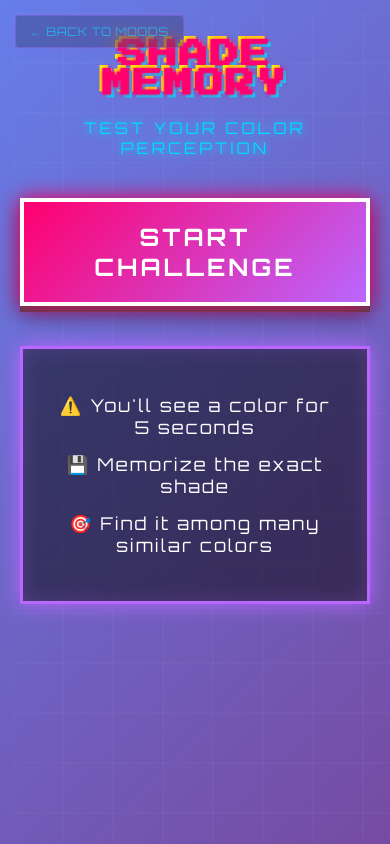
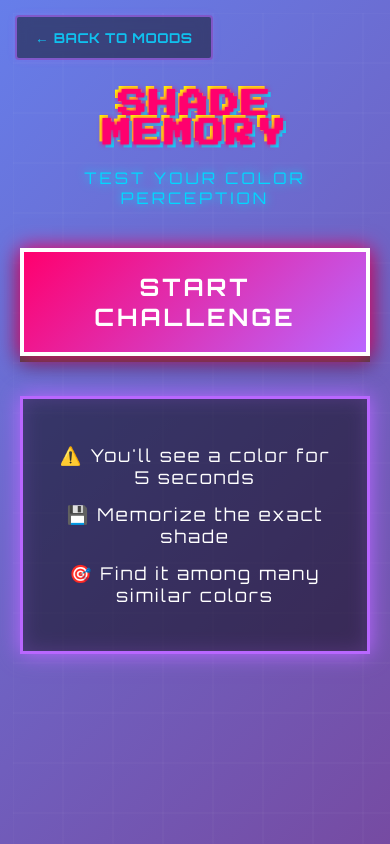
Before and after one commit to MG175/mood-bored, a plain HTML site: page bored/index.html in a window 390 px wide. Drawn offline with Linux system fonts and the light colour scheme.

Commit message:
Add files via upload

```diff
--- a/bored/index.html
+++ b/bored/index.html
@@ -11,7 +11,7 @@
 </head>
 <body>
     <!-- Back to Moods Button -->
-    <a href="/mood-bored/" class="back-to-moods">← BACK TO MOODS</a>
+    <a href="https://mg175.github.io/mood-bored/" class="back-to-moods">← BACK TO MOODS</a>
 
     <div class="container">
         <!-- Start Screen -->
--- a/bored/style.css
+++ b/bored/style.css
@@ -34,19 +34,24 @@ body {
     top: 15px;
     left: 15px;
     z-index: 1000;
-    padding: 8px 14px;
-    background: rgba(0, 0, 0, 0.3);
-    border: 1px solid rgba(185, 103, 255, 0.4);
+    padding: 12px 18px;
+    background: rgba(0, 0, 0, 0.5);
+    border: 2px solid rgba(185, 103, 255, 0.6);
     border-radius: 4px;
-    color: rgba(0, 217, 255, 0.8);
+    color: rgba(0, 217, 255, 0.9);
     text-decoration: none;
-    font-size: 0.75rem;
-    font-weight: 500;
+    font-size: 0.85rem;
+    font-weight: 600;
     letter-spacing: 0.5px;
     transition: all 0.3s ease;
     backdrop-filter: blur(8px);
     box-shadow: 0 0 10px rgba(185, 103, 255, 0.2);
-    opacity: 0.7;
+    opacity: 0.9;
+    min-width: 44px;
+    min-height: 44px;
+    display: flex;
+    align-items: center;
+    justify-content: center;
 }
 
 .back-to-moods:hover {
@@ -402,25 +407,25 @@ body::before {
 /* ========== RESPONSIVE DESIGN ========== */
 @media (max-width: 768px) {
     body {
-        padding: 40px 0 0 0;
+        padding: 70px 0 0 0;
         align-items: flex-start;
     }
 
     .container {
-        padding: 10px 20px;
+        padding: 20px 20px;
         margin-top: 0;
     }
 
     #memorize-screen {
-        padding: 0 20px;
+        padding: 10px 20px;
     }
 
     #game-screen {
-        padding: 0 20px;
+        padding: 10px 20px;
     }
 
     .flash-text {
-        margin-bottom: 5px;
+        margin-bottom: 10px;
         margin-top: 0;
     }
 
@@ -477,28 +482,28 @@ body::before {
 
 @media (max-width: 480px) {
     body {
-        padding: 35px 0 0 0;
+        padding: 75px 0 0 0;
     }
 
     .container {
-        padding: 5px 20px;
+        padding: 15px 20px;
     }
 
     #memorize-screen {
-        padding: 0 20px;
+        padding: 10px 20px;
     }
 
     #game-screen {
-        padding: 0 20px;
+        padding: 10px 20px;
     }
 
     .flash-text {
-        margin-bottom: 3px;
+        margin-bottom: 8px;
         font-size: 1.5rem;
     }
 
     .game-title {
-        margin-bottom: 3px;
+        margin-bottom: 8px;
     }
 
     .timer {
```
